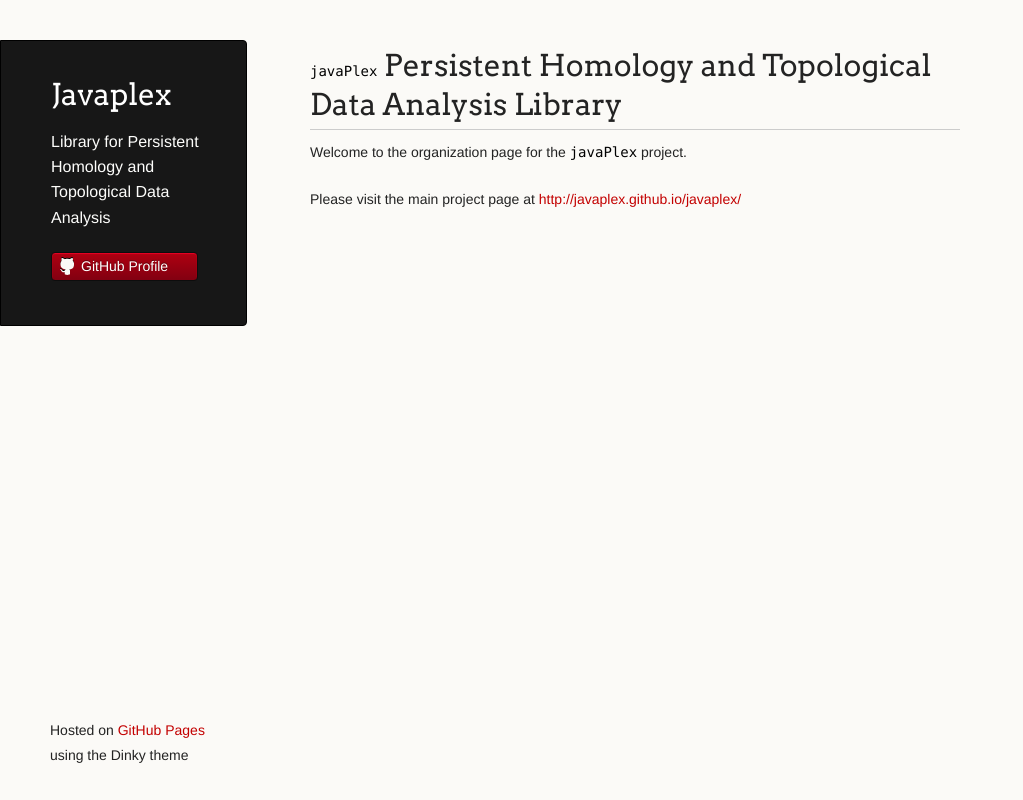
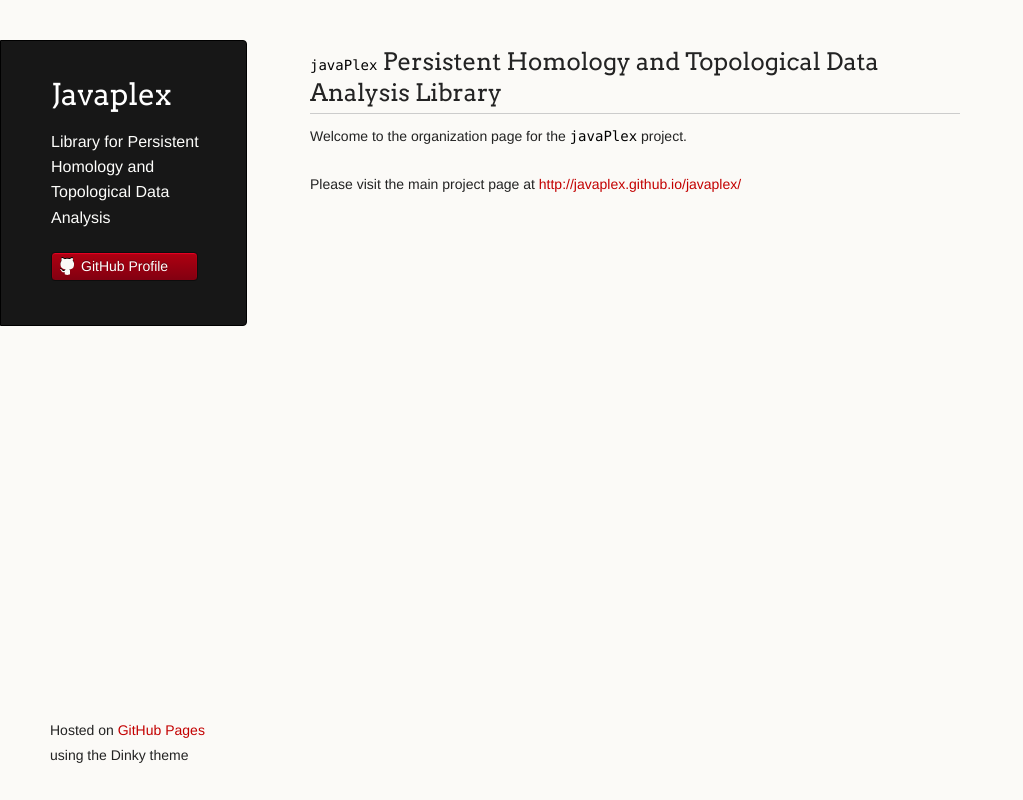
Before and after one commit to javaplex/javaplex.github.io, a plain HTML site: page index.html in a window 1280 px wide. Shown: the whole page, without its empty margins (0-1023 px from the left). Drawn offline with Linux system fonts and the light colour scheme.

Commit message:
Replace master branch with page content via GitHub

```diff
--- a/index.html
+++ b/index.html
@@ -27,9 +27,9 @@
 
       </header>
       <section>
-        <h1>
+        <h2>
 <a name="javaplex-persistent-homology-and-topological-data-analysis-library" class="anchor" href="#javaplex-persistent-homology-and-topological-data-analysis-library"><span class="octicon octicon-link"></span></a>
-<code>javaPlex</code> Persistent Homology and Topological Data Analysis Library</h1>
+<code>javaPlex</code> Persistent Homology and Topological Data Analysis Library</h2>
 
 <p>Welcome to the organization page for the <code>javaPlex</code> project.</p>
 
--- a/params.json
+++ b/params.json
@@ -1 +1 @@
-{"name":"Javaplex","tagline":"Library for Persistent Homology and Topological Data Analysis","body":"# `javaPlex` Persistent Homology and Topological Data Analysis Library\r\n\r\nWelcome to the organization page for the `javaPlex` project.\r\n\r\nPlease visit the main project page at [http://javaplex.github.io/javaplex/](http://javaplex.github.io/javaplex/)\r\n","google":"UA-45825257-1","note":"Don't delete this file! It's used internally to help with page regeneration."}
+{"name":"Javaplex","tagline":"Library for Persistent Homology and Topological Data Analysis","body":"## `javaPlex` Persistent Homology and Topological Data Analysis Library\r\n\r\nWelcome to the organization page for the `javaPlex` project.\r\n\r\nPlease visit the main project page at [http://javaplex.github.io/javaplex/](http://javaplex.github.io/javaplex/)\r\n","google":"UA-45825257-1","note":"Don't delete this file! It's used internally to help with page regeneration."}
```
